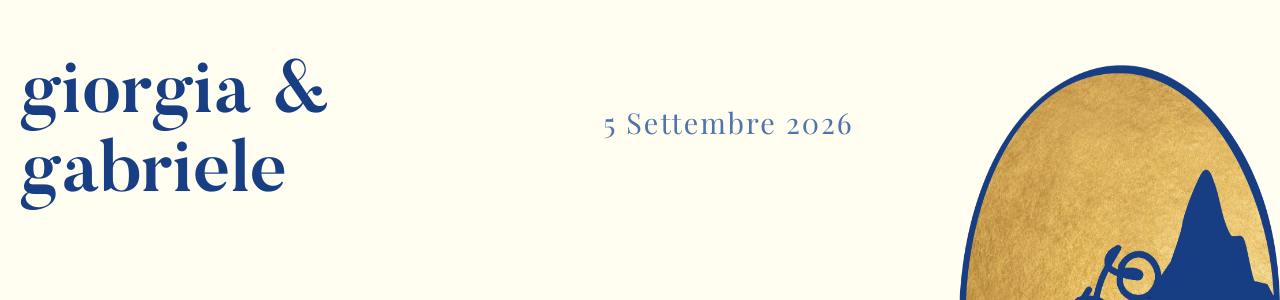
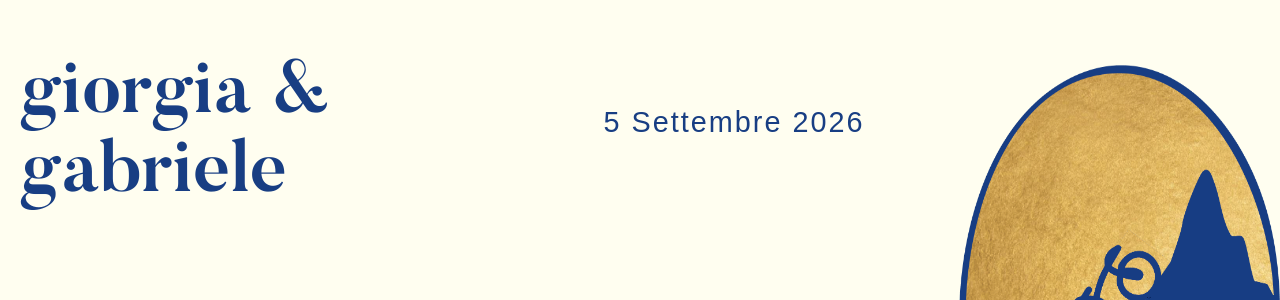
Before and after one commit to knives85/gio-ga, a Jekyll site: the page built from index.html, in a window 1280 px wide. Shown: the part 165-465 px from the top of the page. Built offline with Jekyll 4.4.1, drawn with Linux system fonts in a browser that asks for light colours; some web fonts are replaced.

```diff
--- a/assets/css/style.css
+++ b/assets/css/style.css
@@ -159,12 +159,12 @@
 }
 
 .wedding-date {
+    font-family: 'Arca Majora 3', sans-serif;
     font-size: 2rem;
-    color: var(--primary-color);
+    color: var(--text-color);
     margin-bottom: 3rem;
     font-weight: 400;
     letter-spacing: 3px;
-    font-family: 'Playfair Display', serif;
 }
 
 .countdown {
@@ -1125,8 +1125,9 @@
 }
 
 .wedding-date {
+    font-family: 'Arca Majora 3', sans-serif;
     font-size: 1.8rem;
-    color: var(--light-text);
+    color: var(--text-color);
     margin-bottom: 3rem;
     font-weight: 300;
     letter-spacing: 2px;
```
